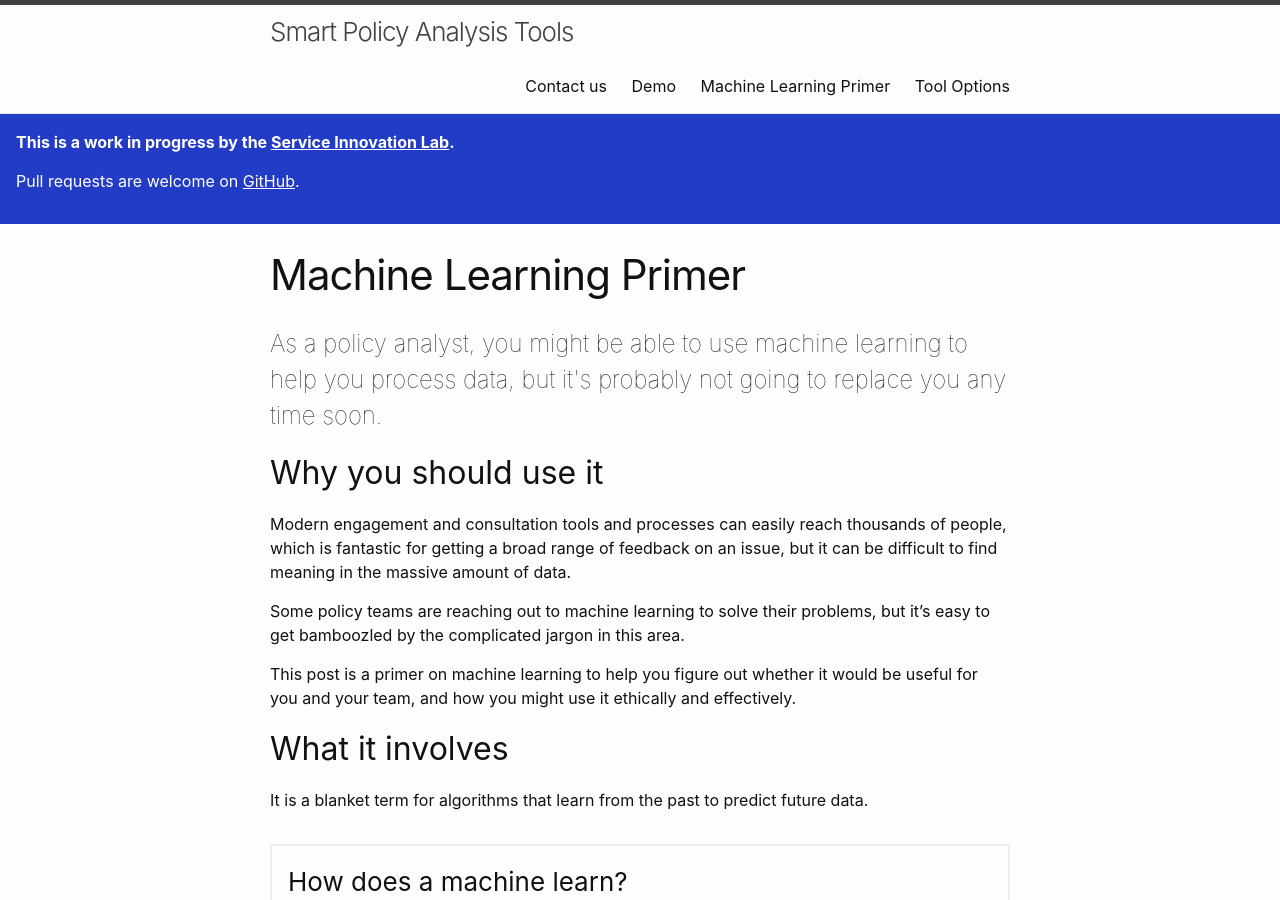
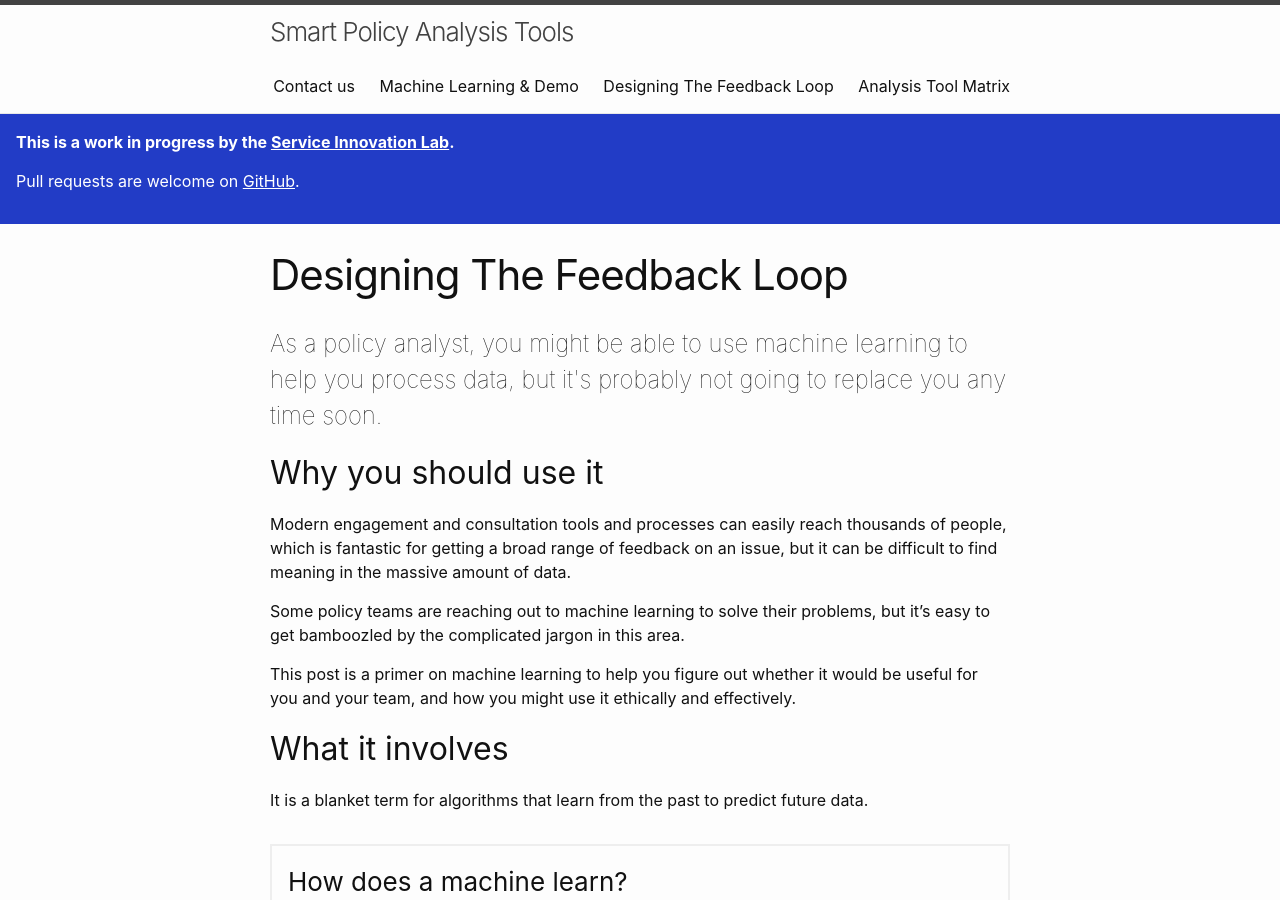
Before and after one commit to ServiceInnovationLab/bagel-box, a Jekyll site: the page built from pages/intro.md, in a window 1280 px wide and 900 px high. Built offline with Jekyll 4.4.1, drawn with Linux system fonts in a browser that asks for light colours.

Commit message:
Changed title for pages.

```diff
--- a/pages/intro.md
+++ b/pages/intro.md
@@ -1,5 +1,5 @@
 ---
-title: Machine Learning Primer
+title: Designing The Feedback Loop
 layout: post
 permalink: /intro/
 ---
--- a/pages/matrix.md
+++ b/pages/matrix.md
@@ -1,6 +1,6 @@
 ---
+title: Analysis Tool Matrix
 layout: page
-title: Tool Options
 permalink: /matrix/
 ---
 
```
Also changed, not shown: pages/demo.md (+1 -1 lines).
